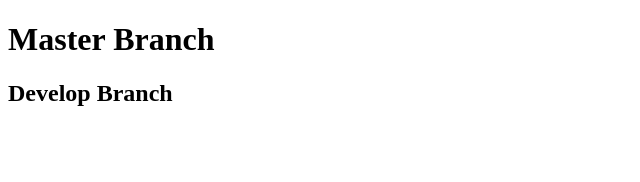
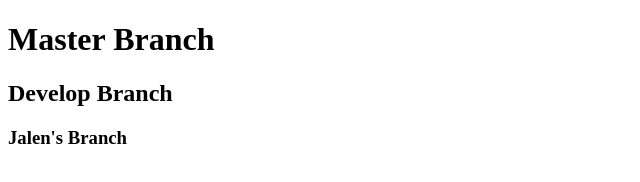
Before and after one commit to sahmed9995/teamGit, a plain HTML site: page index.html in a window 1280 px wide. Shown: the whole page, without its empty margins (0-640 px from the left). Drawn offline with Linux system fonts and the light colour scheme.

Commit message:
jalen's branch

```diff
--- a/index.html
+++ b/index.html
@@ -14,5 +14,6 @@
 <body>
     <h1>Master Branch</h1>
     <h2>Develop Branch</h2>
+    <h3>Jalen's Branch</h3>
 </body>
 </html>
```
